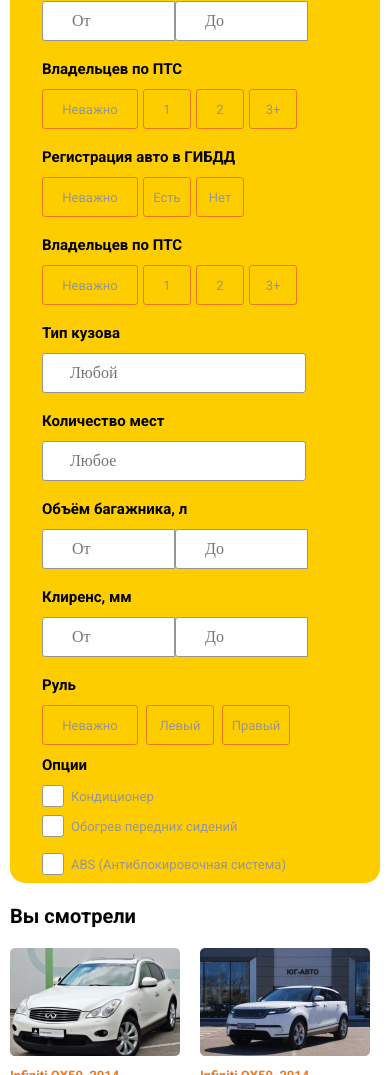
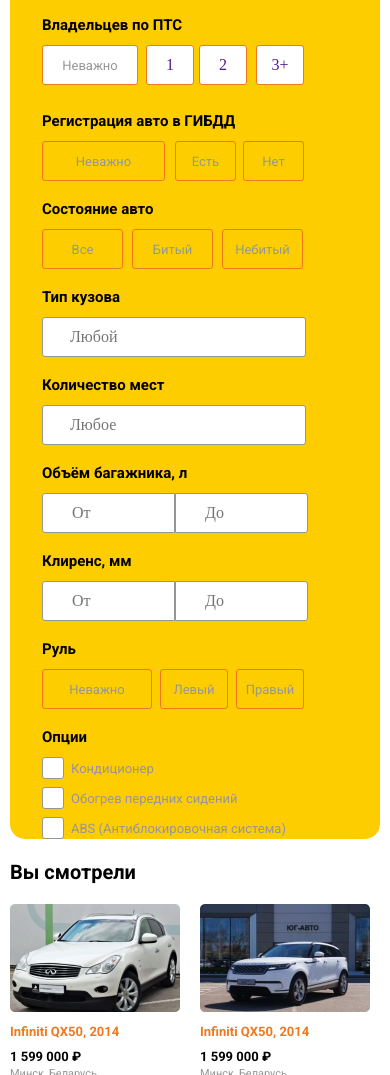
Before and after one commit to LEON-coder/AURAUTO, a website: page dist/html/catalog.html in a window 390 px wide. Shown: the part 1697-2772 px from the top of the page. Drawn offline with Linux system fonts and the light colour scheme; a web font is replaced by a local one.

Commit message:
Адаптив на все разрешения экрана - планшет , мобильная версия (осталось слайдер и подключить скрипты)

```diff
--- a/dist/css/catalog.css
+++ b/dist/css/catalog.css
@@ -26,9 +26,13 @@ input[type="text"] {
 	/* 2 */
 }
 
-.checkbox-engine:nth-child(3),
-.checkbox-engine:nth-child(4) {
-	margin-top: 8px;
+.checkbox-engine:nth-child(3) {
+	margin-top   : 8px;
+	margin-bottom: 0;
+}
+
+.selection-item:nth-child(2) {
+	margin-bottom: 0;
 }
 
 
@@ -335,6 +339,7 @@ header {
 	display       : flex;
 	flex-direction: column;
 	margin-top    : 11px;
+	width         : 262px;
 }
 
 .brand {
@@ -379,7 +384,7 @@ header {
 	border       : 1px solid #969696;
 	background   : #FFF;
 	box-sizing   : border-box;
-	padding-left : 27px;
+	padding-left : 29px;
 }
 
 #text-area-input {
@@ -390,6 +395,7 @@ header {
 	border       : 1px solid #969696;
 	background   : #FFF;
 	padding-left : 27px;
+	box-sizing   : border-box;
 }
 
 .checkbox-label-name {
@@ -403,6 +409,7 @@ header {
 	font-style     : normal;
 	font-weight    : 700;
 	line-height    : normal;
+	margin-top     : 8px;
 }
 
 #text-area-checkbox {
@@ -437,9 +444,8 @@ header {
 
 .checkbox-transmission-wrap,
 .checkbox-engine-wrap {
-	display      : flex;
-	flex-wrap    : wrap;
-	margin-bottom: 30px;
+	display  : flex;
+	flex-wrap: wrap;
 }
 
 .checkbox-transmission,
@@ -560,14 +566,88 @@ header {
 	display: flex;
 }
 
-#engine-force,
-#value-force,
-#fuel-consumption,
-#overclocking {
+#engine-force-left {
+	width             : 133px;
+	height            : 40px;
+	border-radius     : 3px 0px 0px 3px;
+	-moz-border-radius: 1px;
+	-ms-border-radius : 1px;
+	-o-border-radius  : 1px;
+	border            : 1px solid #969696;
+	padding-left      : 29px;
+}
+
+#engine-force-right {
+	width                     : 133px;
+	height                    : 40px;
+	border-radius             : 0px 3px 3px 0px;
+	border-top-left-radius    : 0px;
+	border-top-right-radius   : 3px;
+	border-bottom-right-radius: 3px;
+	border-bottom-left-radius : 0px;
+	-moz-border-radius        : 0px 3px 3px 0px;
+	-ms-border-radius         : 0px 3px 3px 0px;
+	-o-border-radius          : 0px 3px 3px 0px;
+	border                    : 1px solid #969696;
+	padding-left              : 29px;
+}
+
+#value-force {
+	width                     : 133px;
+	height                    : 40px;
+	border-radius             : 3px 0px 0px 3px;
+	border-top-left-radius    : 3px;
+	border-top-right-radius   : 0px;
+	border-bottom-right-radius: 0px;
+	border-bottom-left-radius : 3px;
+	border                    : #969696 1px solid;
+	padding-left              : 29px;
+}
+
+#fuel-consumption-left {
+	width             : 133px;
+	height            : 40px;
+	border-radius     : 3px 0px 0px 3px;
+	-moz-border-radius: 1px;
+	-ms-border-radius : 1px;
+	-o-border-radius  : 1px;
+	border            : 1px solid #969696;
+	padding-left      : 29px;
+}
+
+#fuel-consumption-right {
+	width                     : 133px;
+	height                    : 40px;
+	border-radius             : 0px 3px 3px 0px;
+	border-top-left-radius    : 0px;
+	border-top-right-radius   : 3px;
+	border-bottom-right-radius: 3px;
+	border-bottom-left-radius : 0px;
+	-moz-border-radius        : 0px 3px 3px 0px;
+	-ms-border-radius         : 0px 3px 3px 0px;
+	-o-border-radius          : 0px 3px 3px 0px;
+	border                    : 1px solid #969696;
+	padding-left              : 29px;
+}
+
+#overclocking-right {
+	width                     : 133px;
+	height                    : 40px;
+	border-radius             : 0px 3px 3px 0px;
+	border-top-left-radius    : 0px;
+	border-top-right-radius   : 3px;
+	border-bottom-right-radius: 3px;
+	border-bottom-left-radius : 0px;
+	-moz-border-radius        : 0px 3px 3px 0px;
+	-ms-border-radius         : 0px 3px 3px 0px;
+	-o-border-radius          : 0px 3px 3px 0px;
+	border                    : 1px solid #969696;
+	padding-left              : 29px;
+}
+
+
+#overclocking-left {
 	width        : 133px;
-	height       : 40px;
-	flex-shrink  : 0;
-	width        : 133px px;
 	height       : 40px;
 	flex-shrink  : 0;
 	border-radius: 3px 0px 0px 3px;
@@ -581,7 +661,6 @@ header {
 .registration-block {
 	display       : flex;
 	flex-direction: column;
-	margin-top    : 8px;
 }
 
 .owners {
@@ -599,7 +678,157 @@ header {
 	line-height    : normal;
 }
 
-.registration {
+#no-matter-registration {
+	display        : flex;
+	width          : 123px;
+	height         : 40px;
+	flex-direction : column;
+	justify-content: center;
+	flex-shrink    : 0;
+}
+
+.owners-links-block,
+.registration-links-block {
+	display: flex;
+}
+
+#no-matter {
+	color          : #969696;
+	text-align     : center;
+	font-family    : Roboto;
+	font-size      : 13px;
+	font-style     : normal;
+	font-weight    : 400;
+	line-height    : normal;
+	display        : flex;
+	width          : 123px;
+	height         : 40px;
+	flex-direction : column;
+	justify-content: center;
+	flex-shrink    : 0;
+}
+
+#no-matter-pasport {
+	display        : flex;
+	width          : 96px;
+	height         : 40px;
+	flex-direction : column;
+	justify-content: center;
+	flex-shrink    : 0;
+	color          : #FFF;
+	text-align     : center;
+	font-family    : Roboto;
+	font-size      : 13px;
+	font-style     : normal;
+	font-weight    : 400;
+	line-height    : normal;
+	color          : #969696;
+	text-align     : center;
+	font-family    : Roboto;
+	font-size      : 13px;
+	font-style     : normal;
+	font-weight    : 400;
+	line-height    : normal;
+}
+
+#no-matter:hover {
+	background-color: #EF7820;
+	color           : #FFFFFF;
+}
+
+#no-matter-pasport:hover {
+	background-color: #EF7820;
+	color           : #FFFFFF;
+}
+
+.passport-link:hover {
+	background-color: #EF7820;
+	color           : #FFFFFF;
+}
+
+.owners-link {
+	display        : flex;
+	width          : 48px;
+	height         : 40px;
+	flex-direction : column;
+	justify-content: center;
+	flex-shrink    : 0;
+	color          : #969696;
+	text-align     : center;
+	font-family    : Roboto;
+	font-size      : 13px;
+	font-style     : normal;
+	font-weight    : 400;
+	line-height    : normal;
+	border         : 1px solid #EF7820;
+	border-radius  : 3px;
+}
+
+.owners-link:first-child {
+	margin-left: 0;
+}
+
+.owners-link:nth-child(2) {
+	margin-left: 10px;
+}
+
+.owners-link:nth-child(3) {
+	margin-left: 5px;
+}
+
+.owners-link:nth-child(4) {
+	margin-left: 9px;
+}
+
+.registration-link,
+.state-link {
+	display              : flex;
+	width                : 61px;
+	height               : 40px;
+	flex-direction       : column;
+	justify-content      : center;
+	flex-shrink          : 0;
+	color                : #969696;
+	text-align           : center;
+	font-family          : Roboto;
+	font-size            : 13px;
+	font-style           : normal;
+	font-weight          : 400;
+	line-height          : normal;
+	border-radius        : 3px;
+	-webkit-border-radius: 3px;
+	-moz-border-radius   : 3px;
+	-ms-border-radius    : 3px;
+	-o-border-radius     : 3px;
+	border               : 1px solid #EF7820
+}
+
+.state-link {
+	display        : flex;
+	width          : 81px;
+	height         : 40px;
+	flex-direction : column;
+	justify-content: center;
+	flex-shrink    : 0;
+	color          : #969696;
+	text-align     : center;
+	font-family    : Roboto;
+	font-size      : 13px;
+	font-style     : normal;
+	font-weight    : 400;
+	line-height    : normal;
+}
+
+.registration-link:nth-child(2) {
+	margin-left: 10px;
+}
+
+.registration-link:nth-child(3) {
+	margin-left: 7px;
+}
+
+.registration,
+.state {
 	width      : 262px;
 	height     : 40px;
 	color      : #000;
@@ -610,74 +839,97 @@ header {
 	line-height: normal;
 	display    : flex;
 	align-items: center;
-}
-
-#no-matter-registration {
-	display        : flex;
-	width          : 123px;
+	margin-top : 8px;
+}
+
+.information-owners:nth-child(2) {
+	margin-left: 0;
+}
+
+.registration-link:last-child {
+	margin-right: 0;
+}
+
+.passport-link {
+	display        : flex;
+	flex-direction : column;
+	width          : 48px;
+	flex-shrink    : 0;
+	border         : 1px solid #EF7820;
 	height         : 40px;
-	flex-direction : column;
-	justify-content: center;
-	flex-shrink    : 0;
-}
-
-.owners-links-block,
-.registration-links-block {
+	border-radius  : 3px;
+	background     : #FFF;
+	justify-content: center;
+	align-items    : center;
+}
+
+.passport-link:nth-child(2) {
+	margin-left: 8px;
+}
+
+.passport-link:nth-child(3) {
+	margin-left: 5px;
+}
+
+.passport-link:nth-child(4) {
+	margin-left: 9px;
+}
+
+.state-links-block {
 	display: flex;
 }
 
-#no-matter {
-	display        : flex;
-	width          : 96px;
-	height         : 40px;
-	flex-direction : column;
-	justify-content: center;
-	flex-shrink    : 0;
-	color          : #969696;
-	text-align     : center;
-	font-family    : Roboto;
-	font-size      : 13px;
-	font-style     : normal;
-	font-weight    : 400;
-	line-height    : normal;
-}
-
-#no-matter:hover {
-	background-color: #EF7820;
-	color           : #FFFFFF;
-}
-
-.owners-link {
-	display        : flex;
-	width          : 48px;
-	height         : 40px;
-	flex-direction : column;
-	justify-content: center;
-	flex-shrink    : 0;
-	color          : #969696;
-	text-align     : center;
-	font-family    : Roboto;
-	font-size      : 13px;
-	font-style     : normal;
-	font-weight    : 400;
-	line-height    : normal;
-	border         : 1px solid #EF7820;
-	border-radius  : 3px;
-	margin-left    : 5px;
-}
-
-.owners-link:first-child {
-	margin-left: 0;
-}
-
-.registration-link {
-	margin-left : 0;
-	margin-right: 5px;
-}
-
-.registration-link:last-child {
-
-	margin-right: 0;
+.state-link:nth-child(2) {
+	margin-left: 9px;
+}
+
+.state-link:nth-child(3) {
+	margin-left: 9px;
+}
+
+.wheel-link:nth-child(1) {
+	width                : 110px;
+	height               : 40px;
+	flex-shrink          : 0;
+	line-height          : normal;
+	border               : 1px solid #EF7820;
+	-webkit-border-radius: 3px;
+	-moz-border-radius   : 3px;
+	-ms-border-radius    : 3px;
+	-o-border-radius     : 3px;
+	margin-left          : 0;
+}
+
+.wheel-link:nth-child(1):hover,
+.wheel-link:nth-child(2):hover,
+.wheel-link:nth-child(3):hover {
+	background: #EF7820;
+	color     : #FFF;
+}
+
+
+
+.wheel-link:nth-child(2),
+.wheel-link:nth-child(3) {
+	display              : flex;
+	width                : 68px;
+	height               : 40px;
+	flex-direction       : column;
+	justify-content      : center;
+	flex-shrink          : 0;
+	color                : #969696;
+	text-align           : center;
+	font-family          : Roboto;
+	font-size            : 13px;
+	font-style           : normal;
+	font-weight          : 400;
+	line-height          : normal;
+	border               : 1px solid #EF7820;
+	border-radius        : 3px;
+	-webkit-border-radius: 3px;
+	-moz-border-radius   : 3px;
+	-ms-border-radius    : 3px;
+	-o-border-radius     : 3px;
 }
 
 #body-car-select-item {
@@ -981,6 +1233,7 @@ header {
 	line-height     : normal;
 	background-color: #FECD00;
 	margin-right    : 14px;
+	border-radius   : 3px;
 }
 
 .call {
@@ -998,6 +1251,7 @@ header {
 	font-weight     : 400;
 	line-height     : normal;
 	background-color: #EF7820;
+	border-radius   : 3px;
 }
 
 .block-advertisement {
--- a/dist/html/catalog.html
+++ b/dist/html/catalog.html
@@ -175,50 +175,56 @@
 
               <label for="model" class="label">Мощность, л.с.</label>
               <div class="block-engine-force">
-                <input type="text" name="Мощность двигателя" id="engine-force" placeholder="От 0">
-                <input type="text" name="Мощность двигателя" id="engine-force" placeholder="До 500+">
+                <input type="text" name="Мощность двигателя" id="engine-force-left" placeholder="От 0">
+                <input type="text" name="Мощность двигателя" id="engine-force-right" placeholder="До 500+">
               </div>
               <label for="brand" class="label">Расход топлива, л.</label>
               <div class="block-engine-force">
-                <input type="text" name="Расход топлива" id="fuel-consumption" placeholder="От">
-                <input type="text" name="Расход топлива" id="fuel-consumption" placeholder="До">
+                <input type="text" name="Расход топлива" id="fuel-consumption-left" placeholder="От">
+                <input type="text" name="Расход топлива" id="fuel-consumption-right" placeholder="До">
               </div>
               <label for="brand" class="label">Разгон до 100 км, с</label>
               <div class="block-engine-force">
-                <input type="text" name="Разгон" id="overclocking" placeholder="От">
-                <input type="text" name="Разгон" id="overclocking" placeholder="До">
+                <input type="text" name="Разгон" id="overclocking-left" placeholder="От">
+                <input type="text" name="Разгон" id="overclocking-right" placeholder="До">
               </div>
             </div>
+
+
 
             <div class="information-owners-block">
               <p class="owners">Владельцев по ПТС</p>
 
               <div class="owners-links-block">
-                <a class="owners-link" id="no-matter" href="">Неважно</a>
-                <a class="owners-link" href="">1</a>
-                <a class="owners-link" href="">2</a>
-                <a class="owners-link" href="">3+</a>
+                <a class="passport-link" id="no-matter-pasport" href="">Неважно</a>
+                <a class="passport-link" href="">1</a>
+                <a class="passport-link" href="">2</a>
+                <a class="passport-link" href="">3+</a>
               </div>
             </div>
+
             <div class="registration-block">
               <p class="registration">Регистрация авто в ГИБДД</p>
 
               <div class="registration-links-block">
-                <a class="owners-link" id="no-matter" href="">Неважно</a>
-                <a class="owners-link" href="">Есть</a>
-                <a class="owners-link" href="">Нет</a>
+                <a class="registration-link" id="no-matter" href="">Неважно</a>
+                <a class="registration-link" href="">Есть</a>
+                <a class="registration-link" href="">Нет</a>
               </div>
             </div>
-            <div class="information-owners-block">
-              <p class="owners">Владельцев по ПТС</p>
 
-              <div class="owners-links-block">
-                <a class="owners-link" id="no-matter" href="">Неважно</a>
-                <a class="owners-link" href="">1</a>
-                <a class="owners-link" href="">2</a>
-                <a class="owners-link" href="">3+</a>
+
+            <div class="state-block">
+              <p class="state">Состояние авто</p>
+
+              <div class="state-links-block">
+                <a class="state-link" href="">Все </a>
+                <a class="state-link" href="">Битый</a>
+                <a class="state-link" href="">Небитый</a>
               </div>
             </div>
+
+
           </div>
         </div>
 
@@ -230,22 +236,22 @@
           <input type="text" name="model" id="body-car-select-item" placeholder="Любое">
           <label for="brand" class="label-body-car">Объём багажника, л</label>
           <div class="block-engine-force">
-            <input type="text" name="Расход топлива" id="fuel-consumption" placeholder="От">
-            <input type="text" name="Расход топлива" id="fuel-consumption" placeholder="До">
+            <input type="text" name="Расход топлива" id="fuel-consumption-left" placeholder="От">
+            <input type="text" name="Расход топлива" id="fuel-consumption-right" placeholder="До">
           </div>
           <label for="brand" class="label-body-car">Клиренс, мм</label>
           <div class="block-engine-force">
-            <input type="text" name="Расход топлива" id="fuel-consumption" placeholder="От">
-            <input type="text" name="Расход топлива" id="fuel-consumption" placeholder="До">
+            <input type="text" name="Расход топлива" id="fuel-consumption-left" placeholder="От">
+            <input type="text" name="Расход топлива" id="fuel-consumption-right" placeholder="До">
           </div>
         </div>
 
         <div class="information-owners-block">
           <p class="owners">Руль</p>
           <div class="owners-links-block">
-            <a class="owners-link wheel-left wheel-width " id="no-matter" href="">Неважно</a>
-            <a class="owners-link wheel-left wheel-width " href="">Левый</a>
-            <a class="owners-link wheel-left wheel-width " href="">Правый</a>
+            <a class="wheel-link wheel-left wheel-width " href="">Неважно</a>
+            <a class="wheel-link wheel-left wheel-width " href="">Левый</a>
+            <a class="wheel-link wheel-left wheel-width " href="">Правый</a>
           </div>
         </div>
 
```
